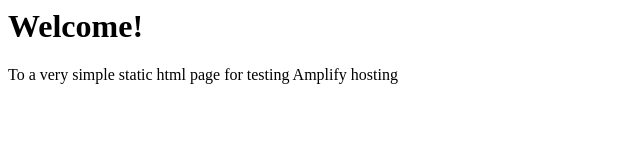
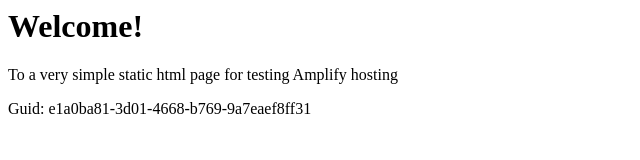
Before and after one commit to aws-aemilia-gru/Github-PR-Commit-Integration-Test-DoNotTouch-GitHubAutoBuildCanaryTest-v1-preprod-sa-east-1, a website: page src/index.html in a window 1280 px wide. Shown: the whole page, without its empty margins (0-640 px from the left). Drawn offline with Linux system fonts and the light colour scheme.

Commit message:
commit from integ tests

```diff
--- a/src/index.html
+++ b/src/index.html
@@ -1,3 +1,5 @@
+
+
 <html lang="en">
 
 <head>
@@ -10,6 +12,6 @@
 <body>
     <h1>Welcome!</h1>
     <p>To a very simple static html page for testing Amplify hosting</p>
-</body>
+    <p>Guid: e1a0ba81-3d01-4668-b769-9a7eaef8ff31</p></body>
 
 </html>
```
